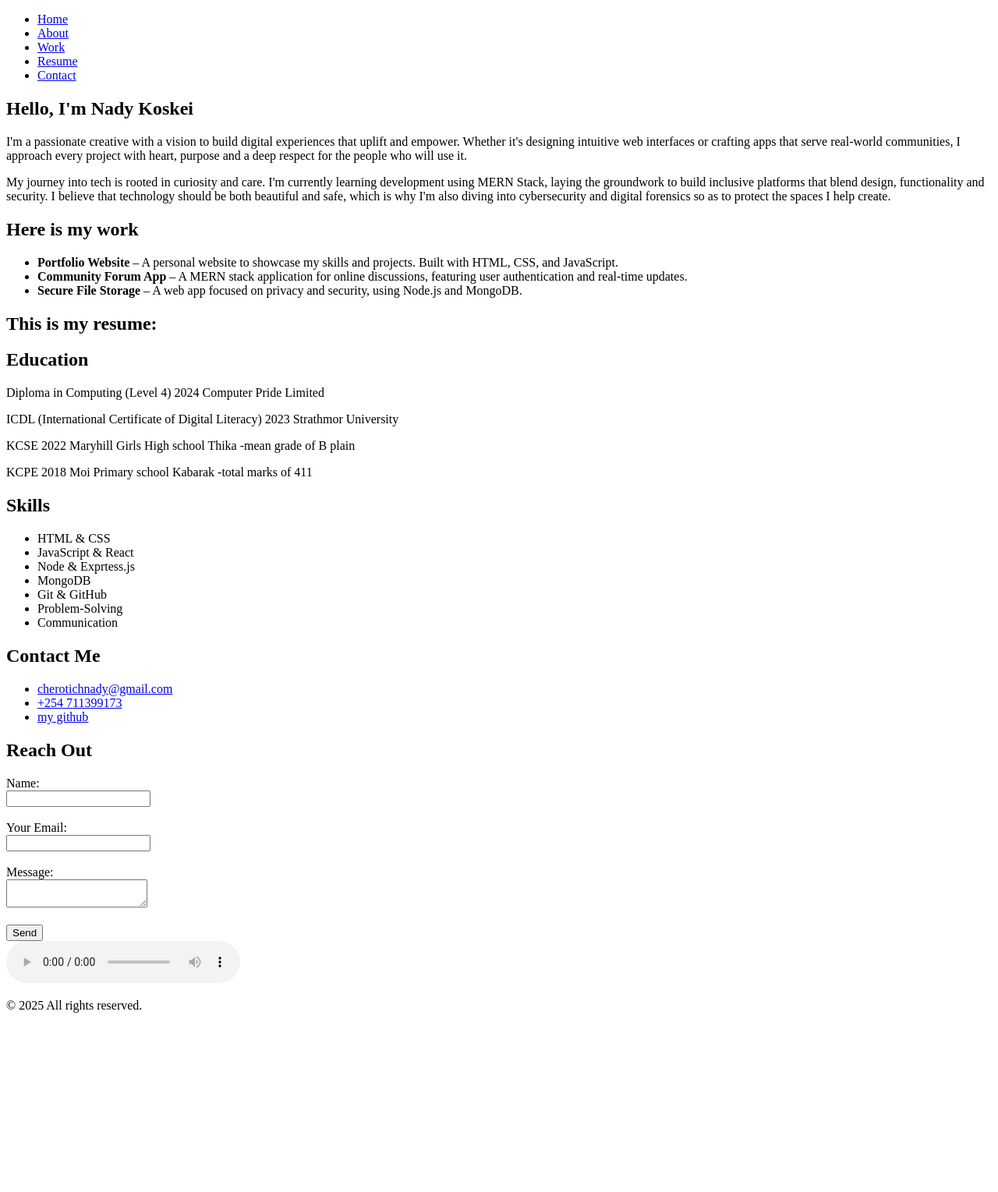
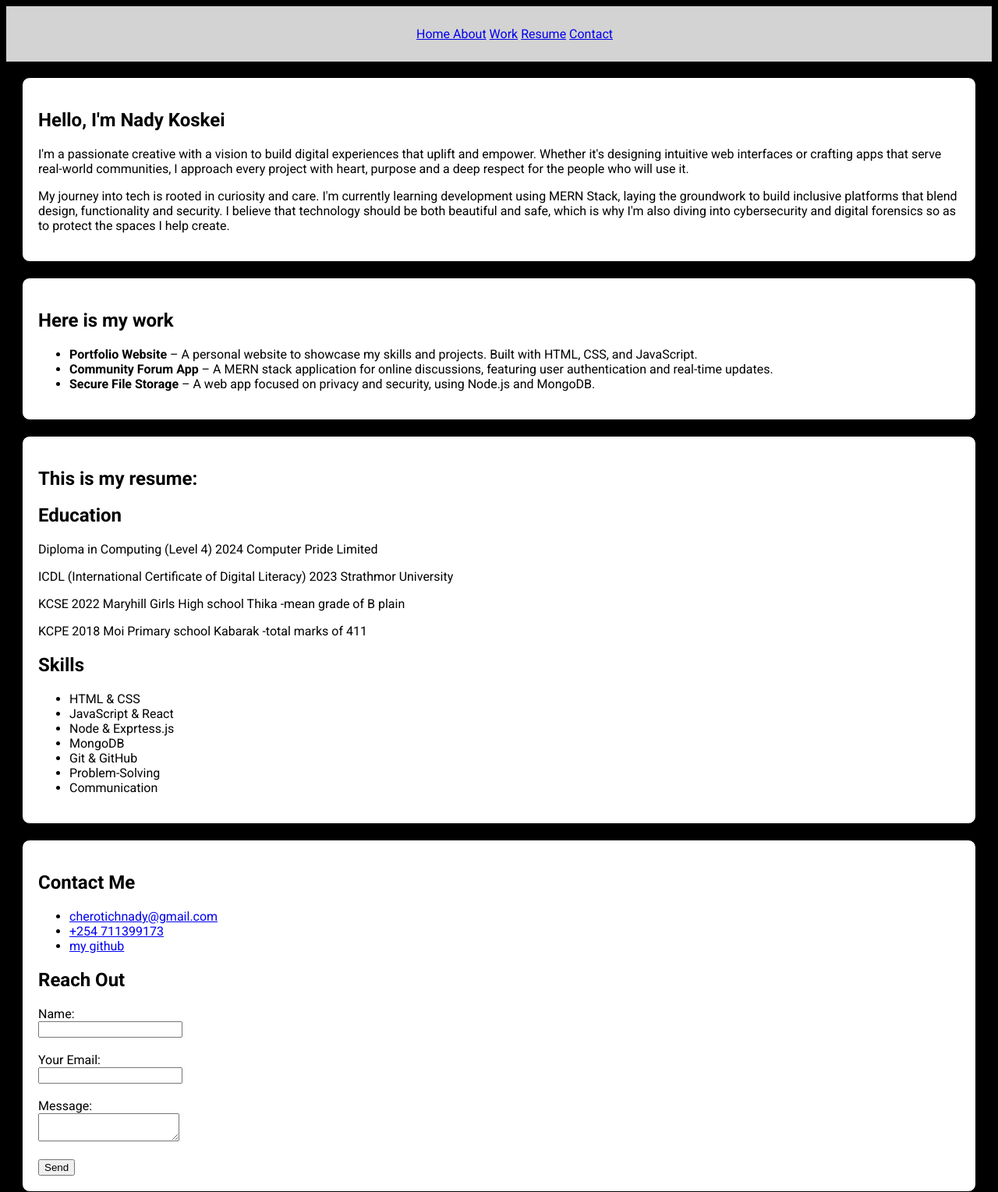
Before and after one commit to NadyKoskei/html_project1, a plain HTML site: page index.html in a window 1280 px wide. Shown: the top 1529 px of the page at 78% size. Before the commit the page ends 1315 px from the top, so only its background shows below. Drawn offline with Linux system fonts and the light colour scheme.

Commit message:
abit of styling

```diff
--- a/index.html
+++ b/index.html
@@ -3,11 +3,13 @@
   <head>
     <meta charset="UTF-8" />
     <meta name="viewport" content="width=device-width, initial-scale=1.0" />
+    <link rel="stylesheet" href="style.css">
+    <link href="https://fonts.googleapis.com/css?family=Roboto:400,700&display=swap" rel="stylesheet">
     <title>HTML Project one</title>
   </head>
 
   <body>
-    <nav>
+    <nav id="navbar">
       <ul>
         <li><a href="#home">Home </a></li>
         <li><a href="#about">About</a></li>
@@ -113,9 +115,6 @@
     </section>
 
     <footer>
-      <audio controls>
-        <source src="https://cdn.pixabay.com/audio/2022/03/15/audio_115b9bfae2.mp3" type="audio/mpeg" />
-      </audio>
       <p>&copy; 2025 All rights reserved.</p>
     </footer>
 
--- /dev/null
+++ b/style.css
@@ -0,0 +1,29 @@
+html,
+body {
+  font-family: roboto;
+  background-color: black;
+}
+
+nav ul li {
+  display: inline;
+}
+
+#navbar {
+  background-color: lightgrey;
+  padding: 10px;
+  text-align: center;
+}
+
+section {
+  background-color: white;
+  margin: 20px;
+  padding: 20px;
+  border: 1px solid black;
+  border-radius: 10px;
+}
+
+footer {
+  text-align: center;
+  background-color: lightgrey;
+  padding: 10px;
+}
```
